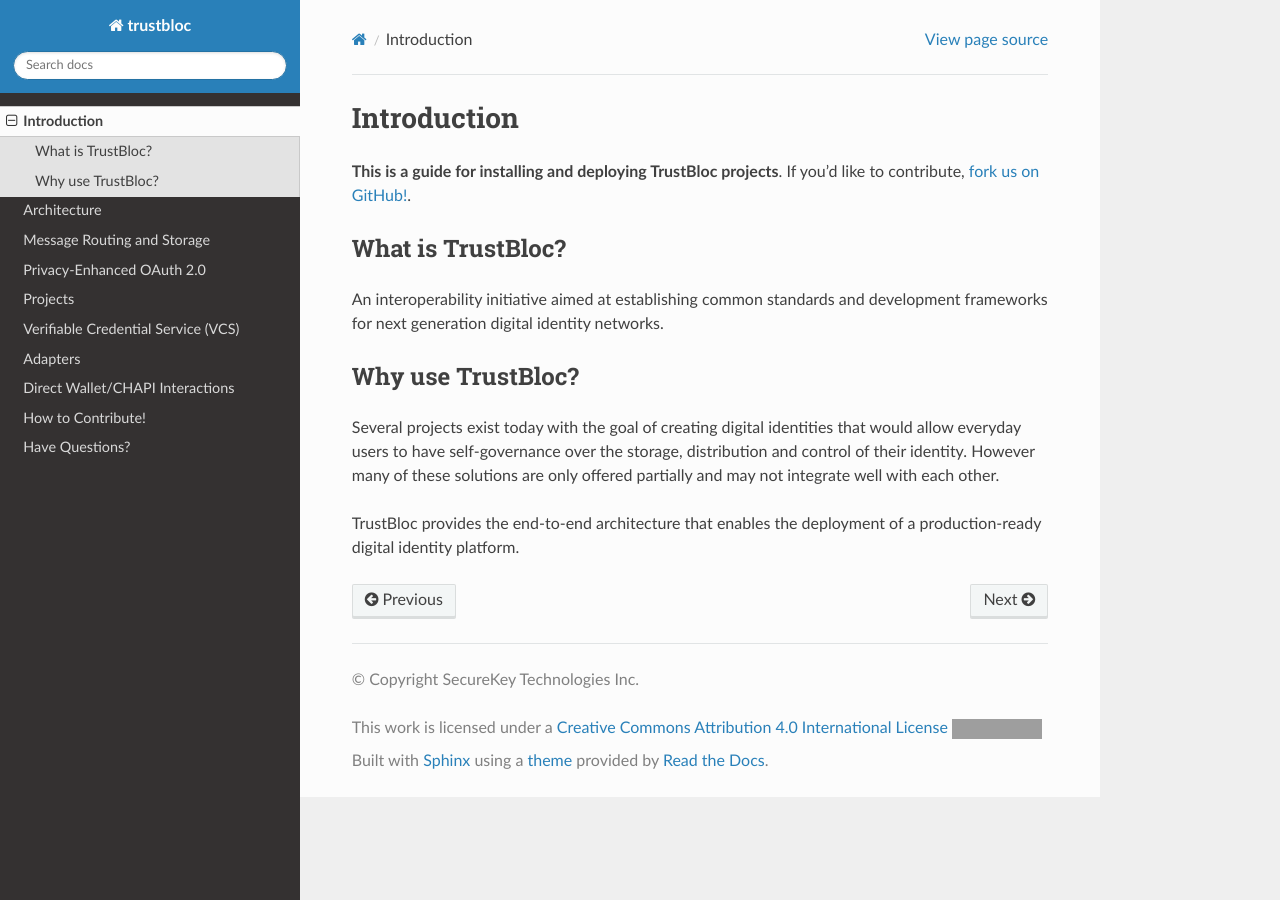
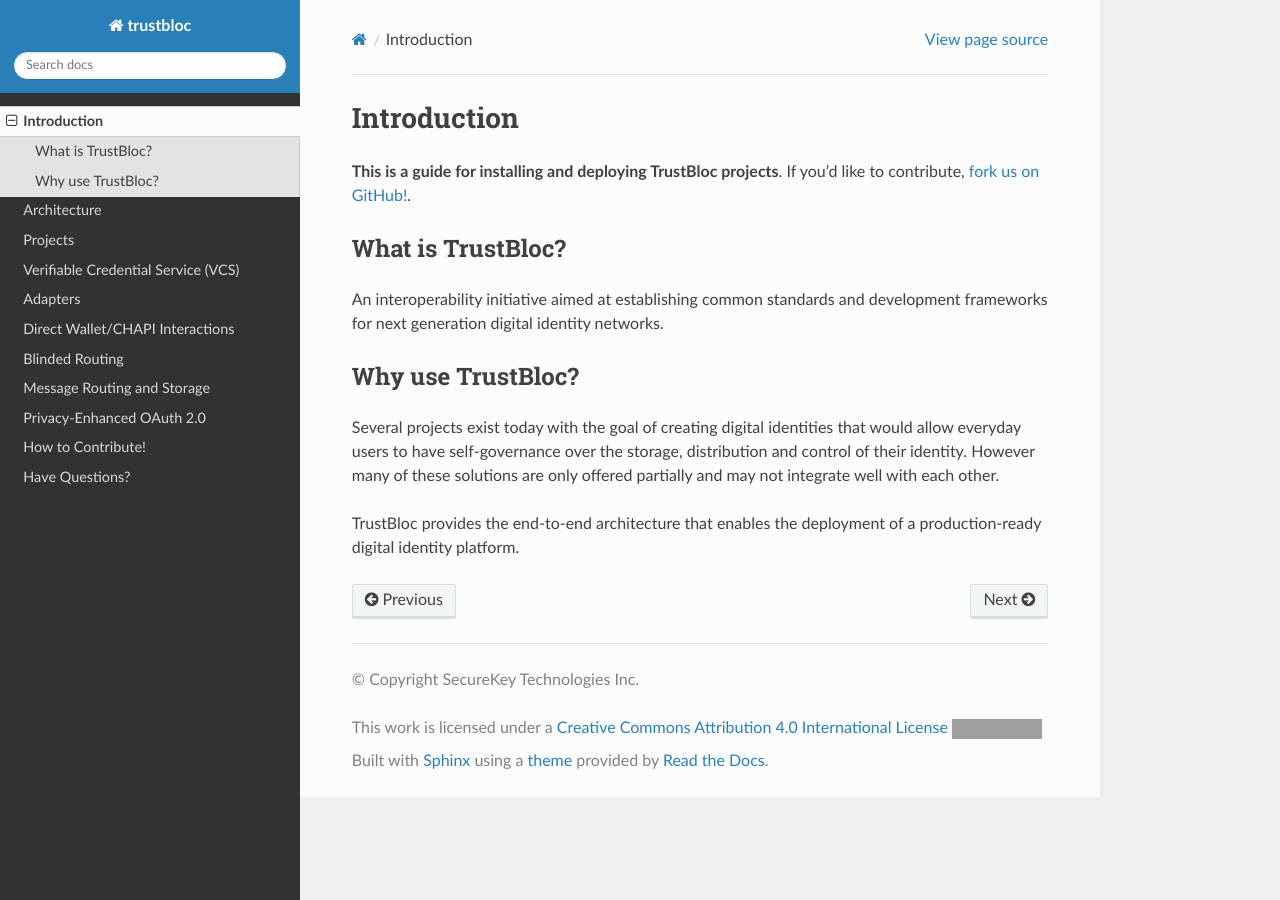
Before and after one commit to trustbloc/docs, a Sphinx documentation site: the page built from docs/source/introduction.rst, in a window 1280 px wide. Built offline with Sphinx 7.4.7 and the Read the Docs theme 2.0.0, drawn with Linux system fonts in a browser that asks for light colours; some of the changed lines change nothing that is shown; grey boxes are pictures that could not be loaded.

Commit message:
docs: Blinded Routing - Initial version
- Flow diagram
- DIDComm message formats

Signed-off-by: Rolson Quadras <rolson.quadras@securekey.com>

```diff
--- /dev/null
+++ b/docs/source/blinded_routing.rst
@@ -0,0 +1,124 @@
+###############
+Blinded Routing
+###############
+
+Note: This is a Work In Progress(WIP) Feature.
+
+Introduction
+************
+TODO
+
+The Wallet acts as an intermediary between the Router and TrustBloc Adapter (Issuer/RP).
+
+
+Flow Diagram
+************
+
+.. image:: images/blinded_routing_flow.svg
+
+
+DIDComm Messages
+****************
+
+Wallet to Adapter : DID Doc Request
+===================================
+The wallet requests the adapter to provide the a new DID Document, which would be sent to Router.
+
+Request:
+
+.. code:: json
+
+.. code:: json
+
+	{
+	   "@id":"089a0775-7e5f-4b96-912f-25532ec6853d",
+	   "@type":"https://trustbloc.github.io/blinded-routing/1.0/diddoc-req"
+	}
+
+Response:
+
+.. code:: json
+
+	{
+	   "@id":"a8fb8f8f-4137-4e4e-9168-9b34f8d93fee",
+	   "@type":"https://trustbloc.github.io/blinded-routing/1.0/diddoc-resp",
+	   "~thread":{
+		  "thid":"089a0775-7e5f-4b96-912f-25532ec6853d"
+	   },
+	   "data":{
+		  "errorMsg":"<inCaseOfFailure>",
+		  "didDoc":{
+			 <adapterDIDDoc>
+		  }
+	   }
+	}
+
+Wallet to Router : Create Connection
+====================================
+The wallet requests the router to create a new connection with the adapter, by passing adapter's DID Document. The
+router creates a new connection and returns its DID Document to the wallet.
+
+Request:
+
+.. code:: json
+
+	{
+	   "@id":"1de30277-6849-4797-a9c3-e5f6449c9a17",
+	   "@type":"https://trustbloc.github.io/blinded-routing/1.0/create-conn-req",
+	   "data":{
+		  "didDoc":{
+			 <adapterDIDDoc>
+		  }
+	   }
+	}
+
+Response:
+
+.. code:: json
+
+	{
+	   "@id":"39aefb3f-562b-410d-b992-ab88e829aae9",
+	   "@type":"https://trustbloc.github.io/blinded-routing/1.0/create-conn-resp",
+	   "data":{
+		  "errorMsg":"<inCaseOfFailure>",
+		  "didDoc":{
+			 <routerDIDDoc>
+		  }
+	   }
+	}
+
+
+Wallet to Adapter : Route Registration
+======================================
+The wallet sends the router's DID Document along with Parent threadID. The threadID from
+earlier DIDDoc req message from wallet to adapter will be used as parentThreadID. The Adapter creates the connection
+with the router and registers with it.
+
+Request:
+
+.. code:: json
+
+	{
+	   "@id":"2d8ae926-111d-4970-a8b6-376991750d0f",
+	   "@type":"https://trustbloc.github.io/blinded-routing/1.0/register-route-req",
+	   "~thread":{
+		  "pthid":"089a0775-7e5f-4b96-912f-25532ec6853d"
+	   },
+	   "data":{
+		  "didDoc":{
+			 <routerDIDDoc>
+		  }
+	   }
+	}
+
+Response:
+
+.. code:: json
+
+	{
+	   "@id":"c3e8dfc0-aa84-420d-87d4-2401e2c41b7b",
+	   "@type":"https://trustbloc.github.io/blinded-routing/1.0/register-route-resp",
+	   "data":{
+		  "errorMsg":"<inCaseOfFailure>"
+	   }
+	}
--- a/docs/source/index.rst
+++ b/docs/source/index.rst
@@ -10,12 +10,13 @@
 
    introduction
    architecture
-   agents/msg-routing-storage
-   oauth2_priv
    projects
    vcs
    adapters
    wallet_chapi
+   blinded_routing
+   agents/msg-routing-storage
+   oauth2_priv
    contribution
    questions
 
```
Also changed, not shown: docs/source/images/blinded_routing_flow.svg (added).
